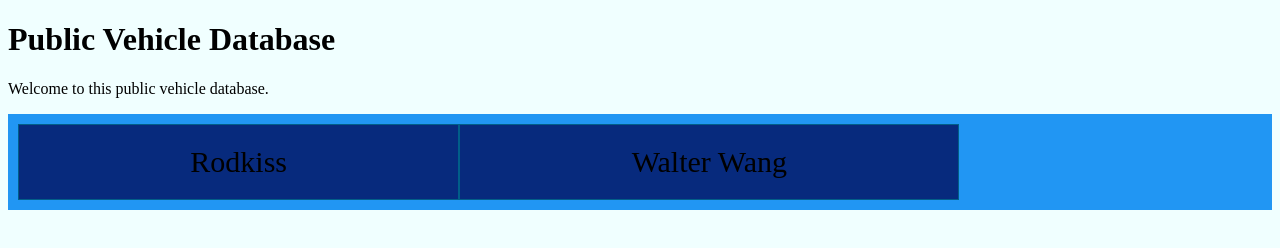
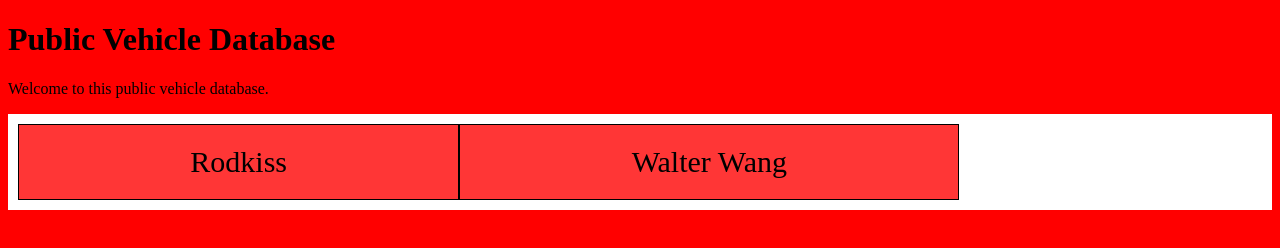
Before and after one commit to IsorokuYamamot0/HEHEHE, a plain HTML site: page index.html in a window 1280 px wide. Drawn offline with Linux system fonts and the light colour scheme.

Commit message:
Backround Change

```diff
--- a/style.css
+++ b/style.css
@@ -1,5 +1,5 @@
 body{
-    background-color: azure;
+    background-color: rgb(255, 0, 0);
 
 
 }
@@ -33,12 +33,12 @@ body{
 .grid-container {
     display: grid;
     grid-template-columns: auto auto auto;
-    background-color: #2196F3;
+    background-color: #ffffff;
     padding: 10px;
   }
   .grid-item {
-    background-color: rgba(0, 15, 97, 0.8);
-    border: 1px solid rgba(0, 108, 141, 0.8);
+    background-color: rgba(255, 4, 4, 0.8);
+    border: 1px solid rgb(0, 0, 0);
     padding: 20px;
     font-size: 30px;
     text-align: center;
```
